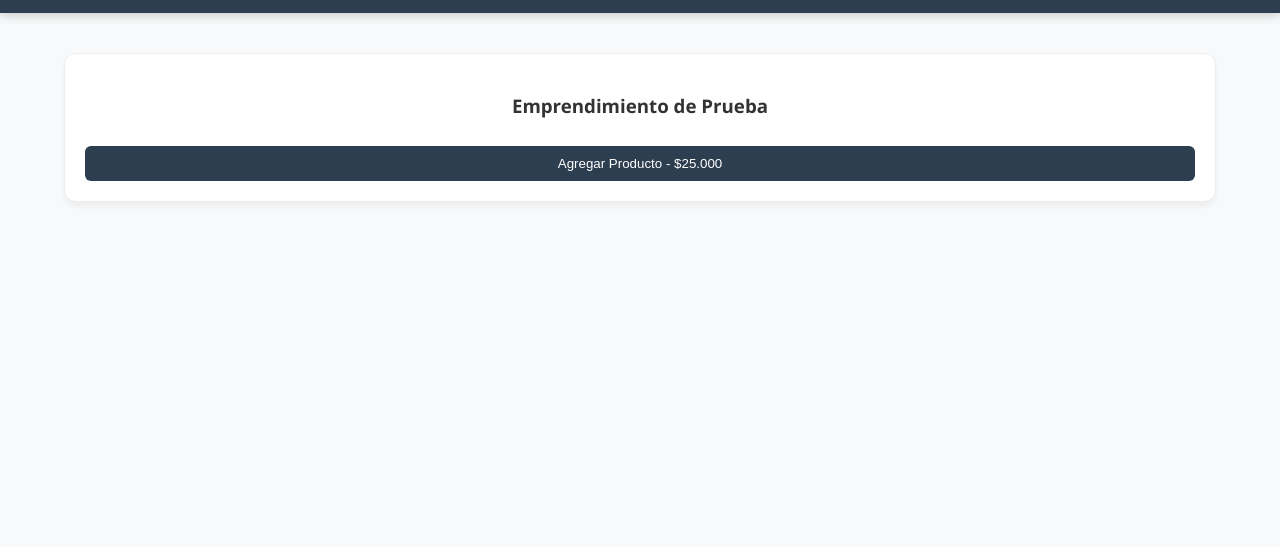
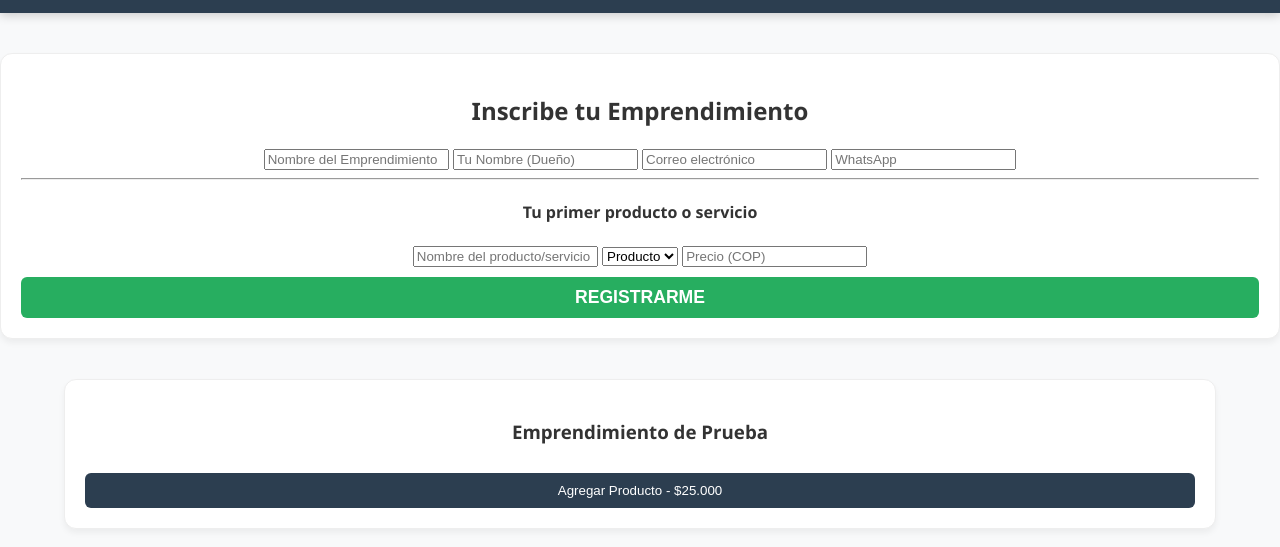
Before and after one commit to andresdavidangulo2018-ship-it/Mi_primer_repositorio, a website: page public/index.html in a window 1280 px wide. Shown: the part 57-604 px from the top of the page. Drawn offline with Linux system fonts and the light colour scheme.

Commit message:
Update index.html

```diff
--- a/public/index.html
+++ b/public/index.html
@@ -17,6 +17,27 @@
     </header>
 
     <main>
+        <section id="registro-emprendedor" class="card" style="margin-top: 40px;">
+    <h2>Inscribe tu Emprendimiento</h2>
+    <form id="form-registro">
+        <input type="text" id="reg-nombreE" placeholder="Nombre del Emprendimiento" required>
+        <input type="text" id="reg-nombreD" placeholder="Tu Nombre (Dueño)" required>
+        <input type="email" id="reg-email" placeholder="Correo electrónico" required>
+        <input type="text" id="reg-whatsapp" placeholder="WhatsApp">
+
+        <hr>
+        <h4>Tu primer producto o servicio</h4>
+        <input type="text" id="item-nombre" placeholder="Nombre del producto/servicio" required>
+        <select id="item-clase">
+            <option value="producto">Producto</option>
+            <option value="servicio">Servicio</option>
+        </select>
+        <input type="number" id="item-precio" placeholder="Precio (COP)" required>
+
+        <button type="button" onclick="enviarRegistro()" class="btn-pagar">REGISTRARME</button>
+    </form>
+</section>
+
         <section id="contenedor-tiendas">
             <div class="card">
                 <h3>Emprendimiento de Prueba</h3>
```
